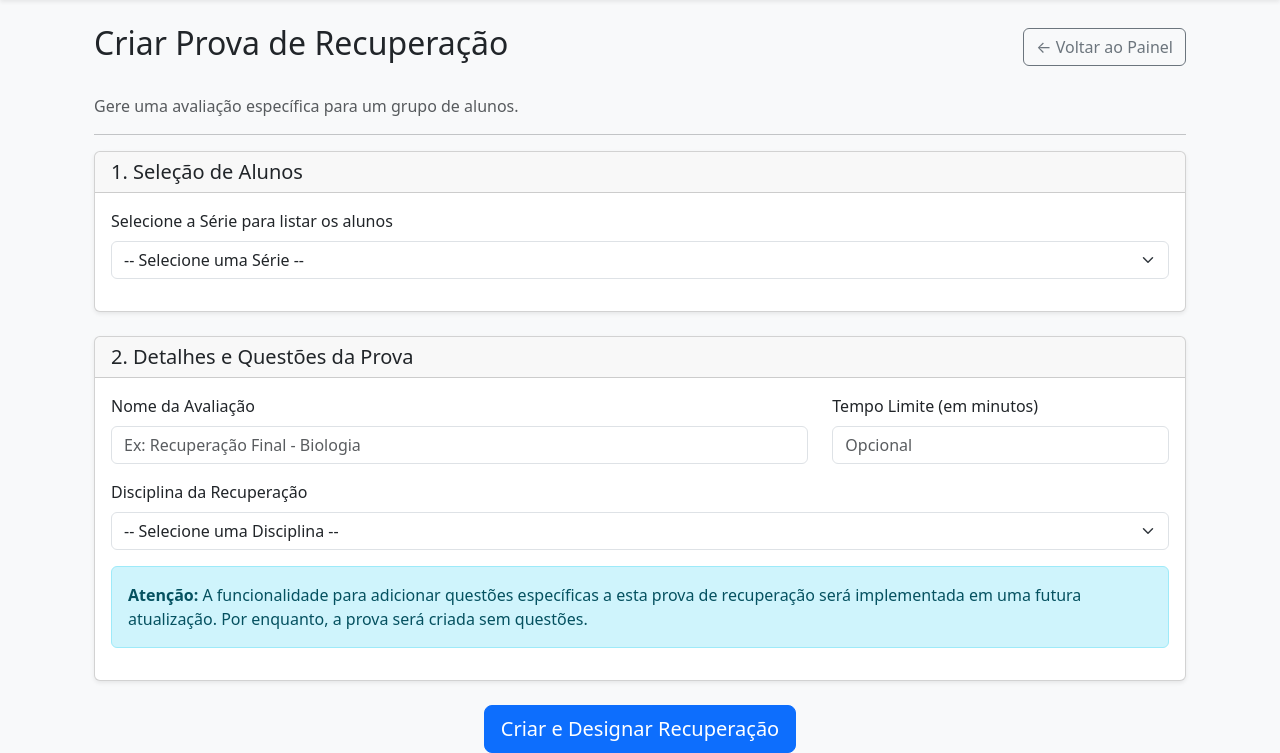
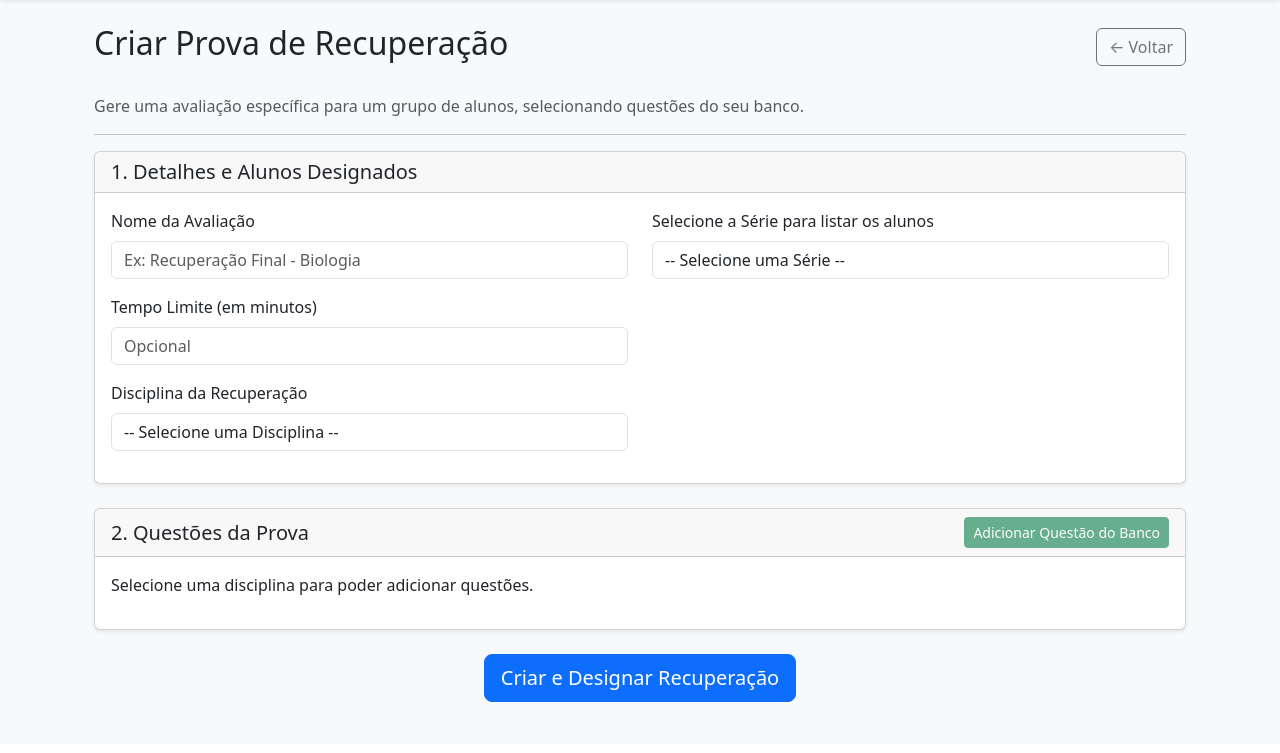
Before and after one commit to ManoelJoseFeitosa/onlinetests, a Flask app: template site/templates/app/criar_recuperacao.html in a window 1280 px wide. Shown: the part 56-809 px from the top of the page. After the commit the page ends 758 px from the top, so only its background shows below. Run offline with Flask 3, Linux system fonts and the light colour scheme; the template is opened without the code that fills it: values that come from a table or form of the project are taken from there, others are empty; tables that the repository leaves empty hold one stand-in row (values such as "Sample post").

Commit message:
feat: Implementa seleção de questões para provas de recuperação

```diff
--- a/main.py
+++ b/main.py
@@ -940,15 +940,125 @@ def detalhes_modelo_avaliacao(modelo_id):
     # ... Lógica de detalhes ...
     return render_template('app/detalhes_modelo_avaliacao.html') # Simplificado
 
+@main_routes.route('/api/buscar-questoes')
+@login_required
+@role_required('professor', 'coordenador')
+def buscar_questoes():
+    """
+    Endpoint de API para buscar questões no banco de dados com base em filtros.
+    Retorna os resultados em formato JSON para serem usados com JavaScript.
+    """
+    try:
+        disciplina_id = request.args.get('disciplina_id', type=int)
+        assunto = request.args.get('assunto', '', type=str)
+        nivel = request.args.get('nivel', '', type=str)
+
+        if not disciplina_id:
+            return jsonify({'error': 'O ID da disciplina é obrigatório.'}), 400
+
+        # Constrói a query base
+        query = Questao.query.join(Disciplina).filter(
+            Disciplina.escola_id == current_user.escola_id,
+            Questao.disciplina_id == disciplina_id
+        )
+
+        # Aplica filtros adicionais se eles foram fornecidos
+        if assunto:
+            query = query.filter(Questao.assunto.ilike(f'%{assunto}%'))
+        if nivel:
+            query = query.filter(Questao.nivel == nivel)
+
+        questoes_encontradas = query.order_by(Questao.assunto).limit(50).all()
+
+        # Formata os resultados para JSON
+        resultados = []
+        for q in questoes_encontradas:
+            # Pega os 150 primeiros caracteres do texto para preview
+            texto_preview = (q.texto[:150] + '...') if len(q.texto) > 150 else q.texto
+            resultados.append({
+                'id': q.id,
+                'assunto': q.assunto,
+                'nivel': q.nivel.capitalize(),
+                'texto_preview': texto_preview
+            })
+
+        return jsonify(resultados)
+
+    except Exception as e:
+        print(f"ERRO AO BUSCAR QUESTÕES: {e}")
+        return jsonify({'error': 'Ocorreu um erro interno no servidor.'}), 500
+
 @main_routes.route('/criar-recuperacao', methods=['GET', 'POST'])
 @login_required
 @role_required('professor', 'coordenador')
 def criar_recuperacao():
+    ano_letivo_ativo = AnoLetivo.query.filter_by(escola_id=current_user.escola_id, status='ativo').first()
+    if not ano_letivo_ativo:
+        flash('Não é possível criar avaliações sem um ano letivo ativo.', 'warning')
+        return redirect(url_for('main_routes.dashboard'))
+
     if request.method == 'POST':
-        # ... Lógica de criar recuperação ...
-        return redirect(url_for('main_routes.listar_modelos_avaliacao'))
-    # ... Lógica GET ...
-    return render_template('app/criar_recuperacao.html') # Simplificado
+        try:
+            nome_avaliacao = request.form.get('nome_avaliacao')
+            disciplina_id = request.form.get('disciplina_id', type=int)
+            serie_id = request.form.get('serie_id', type=int)
+            alunos_ids = request.form.getlist('alunos_ids', type=int)
+            tempo_limite_str = request.form.get('tempo_limite')
+            tempo_limite = int(tempo_limite_str) if tempo_limite_str and tempo_limite_str.isdigit() else None
+
+            # ### ALTERAÇÃO PRINCIPAL AQUI ###
+            # Captura a lista de IDs das questões selecionadas no formulário
+            questoes_ids = request.form.getlist('questoes_ids', type=int)
+
+            if not all([nome_avaliacao, disciplina_id, serie_id, alunos_ids]):
+                flash('Nome, disciplina, série e ao menos um aluno são obrigatórios.', 'danger')
+                return redirect(url_for('main_routes.criar_recuperacao'))
+
+            # Valida e busca os objetos do banco de dados
+            alunos_selecionados = Usuario.query.filter(Usuario.id.in_(alunos_ids)).all()
+            # Garante que as questões selecionadas pertencem à escola do usuário
+            questoes_selecionadas = Questao.query.join(Disciplina).filter(
+                Questao.id.in_(questoes_ids),
+                Disciplina.escola_id == current_user.escola_id
+            ).all()
+
+            # Garante que o número de questões encontradas é o mesmo que o de IDs enviados
+            if len(questoes_selecionadas) != len(questoes_ids):
+                flash('Uma ou mais questões selecionadas são inválidas. Tente novamente.', 'danger')
+                return redirect(url_for('main_routes.criar_recuperacao'))
+
+            nova_recuperacao = Avaliacao(
+                nome=nome_avaliacao,
+                tipo='recuperacao',
+                tempo_limite=tempo_limite,
+                disciplina_id=disciplina_id,
+                serie_id=serie_id,
+                criador_id=current_user.id,
+                escola_id=current_user.escola_id,
+                ano_letivo_id=ano_letivo_ativo.id,
+                is_dinamica=False
+            )
+
+            nova_recuperacao.questoes = questoes_selecionadas
+            nova_recuperacao.alunos_designados = alunos_selecionados
+
+            db.session.add(nova_recuperacao)
+            db.session.commit()
+
+            log_audit('RECOVERY_ASSESSMENT_CREATED', target_obj=nova_recuperacao, details={'num_questoes': len(questoes_ids)})
+            flash(f'Prova de recuperação "{nome_avaliacao}" criada e designada com sucesso!', 'success')
+            return redirect(url_for('main_routes.listar_modelos_avaliacao'))
+
+        except Exception as e:
+            db.session.rollback()
+            flash(f'Ocorreu um erro ao criar a prova de recuperação: {e}', 'danger')
+            return redirect(url_for('main_routes.criar_recuperacao'))
+
+    # Lógica para o método GET
+    series = Serie.query.filter_by(escola_id=current_user.escola_id).order_by(Serie.nome).all()
+    disciplinas = Disciplina.query.filter_by(escola_id=current_user.escola_id).order_by(Disciplina.nome).all()
+
+    return render_template('app/criar_recuperacao.html', series=series, disciplinas=disciplinas)
 
 @main_routes.route('/avaliacoes')
 @login_required
--- a/site/templates/app/criar_recuperacao.html
+++ b/site/templates/app/criar_recuperacao.html
@@ -1,66 +1,74 @@
-{% extends 'app/base.html' %}
+{% extends "app/base.html" %}
+
 {% block title %}Criar Prova de Recuperação{% endblock %}
 
 {% block content %}
 <div class="container mt-4">
     <div class="d-flex justify-content-between align-items-center mb-4">
         <h2>Criar Prova de Recuperação</h2>
-        <a href="{{ url_for('dashboard') }}" class="btn btn-outline-secondary">&larr; Voltar ao Painel</a>
+        <a href="{{ url_for('main_routes.listar_modelos_avaliacao') }}" class="btn btn-outline-secondary">&larr; Voltar</a>
     </div>
-    <p class="text-muted">Gere uma avaliação específica para um grupo de alunos.</p>
+    <p class="text-muted">Gere uma avaliação específica para um grupo de alunos, selecionando questões do seu banco.</p>
     <hr>
 
-    <form method="POST">
-        <!-- Card para Seleção de Alunos -->
+    <form method="POST" action="{{ url_for('main_routes.criar_recuperacao') }}" id="form-recuperacao">
+
+        <!-- Card para Seleção de Alunos e Detalhes -->
         <div class="card shadow-sm mb-4">
-            <div class="card-header"><h5 class="mb-0">1. Seleção de Alunos</h5></div>
+            <div class="card-header"><h5 class="mb-0">1. Detalhes e Alunos Designados</h5></div>
             <div class="card-body">
-                <div class="mb-3">
-                    <label for="serie_id_alunos" class="form-label">Selecione a Série para listar os alunos</label>
-                    <!-- Este select agora tem um nome diferente para não conflitar, ele serve apenas para o filtro -->
-                    <select id="serie_id_alunos" class="form-select" required>
+                <div class="row">
+                    <div class="col-md-6">
+                        <div class="form-group mb-3">
+                            <label for="nome_avaliacao" class="form-label">Nome da Avaliação</label>
+                            <input type="text" name="nome_avaliacao" id="nome_avaliacao" class="form-control" required placeholder="Ex: Recuperação Final - Biologia">
+                        </div>
+                        <div class="form-group mb-3">
+                            <label for="tempo_limite" class="form-label">Tempo Limite (em minutos)</label>
+                            <input type="number" class="form-control" id="tempo_limite" name="tempo_limite" placeholder="Opcional">
+                        </div>
+                        <div class="form-group mb-3">
+                            <label for="disciplina_id" class="form-label">Disciplina da Recuperação</label>
+                            <select class="form-control" id="disciplina_id" name="disciplina_id" required>
+                                <option value="" selected disabled>-- Selecione uma Disciplina --</option>
+                                {% for disciplina in disciplinas %}
+                                <option value="{{ disciplina.id }}">{{ disciplina.nome }}</option>
+                                {% endfor %}
+                            </select>
+                        </div>
+                    </div>
+                    <div class="col-md-6">
+                        <div class="form-group mb-3">
+                            <label for="serie_id" class="form-label">Selecione a Série para listar os alunos</label>
+                            <select id="serie_id" name="serie_id" class="form-control" required>
                                 <option value="" selected disabled>-- Selecione uma Série --</option>
                                 {% for serie in series %}<option value="{{ serie.id }}">{{ serie.nome }}</option>{% endfor %}
                             </select>
                         </div>
                         <div id="lista_alunos_container" class="border p-3 rounded" style="display:none;">
-                    <label class="form-label fw-bold">Alunos para Recuperação (marque todos que precisar)</label>
+                            <label class="form-label fw-bold">Alunos para Recuperação</label>
                             <div id="checkbox_alunos" class="mt-2" style="max-height: 200px; overflow-y: auto;">
                                 <!-- Alunos serão inseridos aqui pelo JavaScript -->
                             </div>
                         </div>
                     </div>
                 </div>
-
-        <!-- Card para Detalhes da Prova -->
-        <div class="card shadow-sm">
-            <div class="card-header"><h5 class="mb-0">2. Detalhes e Questões da Prova</h5></div>
-            <div class="card-body">
-                <div class="row">
-                    <div class="col-md-8 mb-3">
-                        <label for="nome_avaliacao" class="form-label">Nome da Avaliação</label>
-                        <input type="text" name="nome_avaliacao" id="nome_avaliacao" class="form-control" required placeholder="Ex: Recuperação Final - Biologia">
-                    </div>
-                    <!-- CAMPO DE TEMPO LIMITE ADICIONADO -->
-                    <div class="col-md-4 mb-3">
-                        <label for="tempo_limite" class="form-label">Tempo Limite (em minutos)</label>
-                        <input type="number" class="form-control" id="tempo_limite" name="tempo_limite" placeholder="Opcional">
             </div>
         </div>
-                <!-- CAMPO DE DISCIPLINA ADICIONADO -->
-                <div class="mb-3">
-                     <label for="disciplina_id" class="form-label">Disciplina da Recuperação</label>
-                     <select class="form-select" id="disciplina_id" name="disciplina_id" required>
-                         <option value="" selected disabled>-- Selecione uma Disciplina --</option>
-                          {% for disciplina in disciplinas %}
-                             <option value="{{ disciplina.id }}">{{ disciplina.nome }}</option>
-                         {% endfor %}
-                     </select>
+
+        <!-- Card para Questões da Prova -->
+        <div class="card shadow-sm mb-4">
+            <div class="card-header d-flex justify-content-between align-items-center">
+                <h5 class="mb-0">2. Questões da Prova</h5>
+                <button type="button" class="btn btn-sm btn-success" data-toggle="modal" data-target="#modalBuscarQuestoes" id="btn-abrir-modal" disabled>
+                    <i class="fas fa-plus"></i> Adicionar Questão do Banco
+                </button>
             </div>
-                 <!-- AVISO SOBRE QUESTÕES -->
-                <div class="alert alert-info mt-3">
-                    <strong>Atenção:</strong> A funcionalidade para adicionar questões específicas a esta prova de recuperação será implementada em uma futura atualização. Por enquanto, a prova será criada sem questões.
-                </div>
+            <div class="card-body">
+                <p id="aviso-questoes">Selecione uma disciplina para poder adicionar questões.</p>
+                <ul class="list-group" id="lista-questoes-selecionadas">
+                    <!-- Questões selecionadas aparecerão aqui -->
+                </ul>
             </div>
         </div>
 
@@ -70,57 +78,172 @@
         </div>
     </form>
 </div>
+
+<!-- Modal de Busca de Questões -->
+<div class="modal fade" id="modalBuscarQuestoes" tabindex="-1" role="dialog" aria-labelledby="modalLabel" aria-hidden="true">
+    <div class="modal-dialog modal-xl" role="document">
+        <div class="modal-content">
+            <div class="modal-header">
+                <h5 class="modal-title" id="modalLabel">Buscar Questões no Banco</h5>
+                <button type="button" class="close" data-dismiss="modal" aria-label="Close">
+                    <span aria-hidden="true">&times;</span>
+                </button>
+            </div>
+            <div class="modal-body">
+                <!-- Filtros de Busca -->
+                <div class="row mb-3">
+                    <div class="col-md-8">
+                        <label for="filtro-assunto">Assunto</label>
+                        <input type="text" id="filtro-assunto" class="form-control" placeholder="Digite para filtrar por assunto...">
+                    </div>
+                    <div class="col-md-4">
+                        <label for="filtro-nivel">Nível</label>
+                        <select id="filtro-nivel" class="form-control">
+                            <option value="">Todos</option>
+                            <option value="facil">Fácil</option>
+                            <option value="media">Média</option>
+                            <option value="dificil">Difícil</option>
+                        </select>
+                    </div>
+                </div>
+                <button type="button" class="btn btn-info mb-3" id="btn-buscar-questoes">Buscar</button>
+                <hr>
+                <!-- Resultados da Busca -->
+                <div id="container-resultados-busca" style="max-height: 400px; overflow-y: auto;">
+                    <p>Nenhuma busca realizada.</p>
+                </div>
+            </div>
+            <div class="modal-footer">
+                <button type="button" class="btn btn-secondary" data-dismiss="modal">Fechar</button>
+            </div>
+        </div>
+    </div>
+</div>
 {% endblock %}
 
 {% block scripts %}
+{{ super() }}
 <script>
-document.addEventListener('DOMContentLoaded', function() {
-    const serieSelect = document.getElementById('serie_id_alunos');
-    const containerAlunos = document.getElementById('lista_alunos_container');
-    const checkboxContainer = document.getElementById('checkbox_alunos');
+$(document).ready(function() {
+    let questoesSelecionadasIds = new Set();
 
-    // Adiciona um campo hidden para armazenar o serie_id para o formulário
-    const hiddenSerieIdInput = document.createElement('input');
-    hiddenSerieIdInput.type = 'hidden';
-    hiddenSerieIdInput.name = 'serie_id';
-    document.querySelector('form').appendChild(hiddenSerieIdInput);
+    // Habilita o botão de adicionar questões apenas quando uma disciplina é selecionada
+    $('#disciplina_id').on('change', function() {
+        const disciplinaId = $(this).val();
+        if (disciplinaId) {
+            $('#btn-abrir-modal').prop('disabled', false);
+            $('#aviso-questoes').hide();
+        } else {
+            $('#btn-abrir-modal').prop('disabled', true);
+            $('#aviso-questoes').show();
+        }
+    });
 
-    serieSelect.addEventListener('change', function() {
-        const serieId = this.value;
-        hiddenSerieIdInput.value = serieId; // Atualiza o valor do campo hidden
+    // Carrega alunos quando a série muda
+    $('#serie_id').on('change', function() {
+        const serieId = $(this).val();
+        const containerAlunos = $('#lista_alunos_container');
+        const checkboxContainer = $('#checkbox_alunos');
+
+        checkboxContainer.html(''); // Limpa a lista anterior
 
         if (!serieId) {
-            containerAlunos.style.display = 'none';
+            containerAlunos.hide();
             return;
         }
 
-        checkboxContainer.innerHTML = '<p>Carregando alunos...</p>';
-        containerAlunos.style.display = 'block';
+        checkboxContainer.html('<p>Carregando alunos...</p>');
+        containerAlunos.show();
 
-        fetch(`/api/alunos_por_serie/${serieId}`)
-            .then(response => response.ok ? response.json() : Promise.reject('Erro de rede'))
-            .then(data => {
-                checkboxContainer.innerHTML = '';
+        // Usamos a rota de API que já existe
+        $.get(`{{ url_for('main_routes.api_alunos_por_serie', serie_id=0) }}`.replace('0', serieId), function(data) {
+            checkboxContainer.empty();
             if (data.alunos && data.alunos.length > 0) {
-                    data.alunos.forEach(aluno => {
-                        const div = document.createElement('div');
-                        div.classList.add('form-check');
-                        div.innerHTML = `
+                data.alunos.forEach(function(aluno) {
+                    const checkboxHtml = `
+                        <div class="form-check">
                             <input class="form-check-input" type="checkbox" name="alunos_ids" value="${aluno.id}" id="aluno_${aluno.id}">
                             <label class="form-check-label" for="aluno_${aluno.id}">
                                 ${aluno.nome}
                             </label>
+                        </div>
                     `;
-                        checkboxContainer.appendChild(div);
+                    checkboxContainer.append(checkboxHtml);
                 });
             } else {
-                    checkboxContainer.innerHTML = '<p class="text-danger">Nenhum aluno encontrado nesta série.</p>';
+                checkboxContainer.html('<p class="text-danger">Nenhum aluno encontrado nesta série.</p>');
             }
-            })
-            .catch(error => {
-                console.error("Erro ao buscar alunos:", error);
-                checkboxContainer.innerHTML = '<p class="text-danger">Ocorreu um erro ao carregar os alunos.</p>';
+        }).fail(function() {
+            checkboxContainer.html('<p class="text-danger">Ocorreu um erro ao carregar os alunos.</p>');
         });
+    });
+
+    // Lógica de busca de questões no modal
+    $('#btn-buscar-questoes').on('click', function() {
+        const disciplinaId = $('#disciplina_id').val();
+        const assunto = $('#filtro-assunto').val();
+        const nivel = $('#filtro-nivel').val();
+        const containerResultados = $('#container-resultados-busca');
+
+        containerResultados.html('<p>Buscando...</p>');
+
+        $.get('{{ url_for("main_routes.buscar_questoes") }}', { disciplina_id: disciplinaId, assunto: assunto, nivel: nivel }, function(data) {
+            containerResultados.empty();
+            if (data.error) {
+                containerResultados.html(`<p class="text-danger">${data.error}</p>`);
+                return;
+            }
+            if (data.length > 0) {
+                const table = $('<table class="table table-hover"></table>');
+                table.append('<thead><tr><th>Assunto</th><th>Nível</th><th>Início do Enunciado</th><th>Ação</th></tr></thead>');
+                const tbody = $('<tbody></tbody>');
+                data.forEach(function(q) {
+                    const isAdded = questoesSelecionadasIds.has(q.id);
+                    const btnHtml = `<button type="button" class="btn btn-sm btn-primary btn-adicionar-questao" data-id="${q.id}" ${isAdded ? 'disabled' : ''}>${isAdded ? 'Adicionada' : 'Adicionar'}</button>`;
+                    tbody.append(`<tr><td>${q.assunto}</td><td>${q.nivel}</td><td>${q.texto_preview}</td><td>${btnHtml}</td></tr>`);
+                });
+                table.append(tbody);
+                containerResultados.append(table);
+            } else {
+                containerResultados.html('<p>Nenhuma questão encontrada com os filtros informados.</p>');
+            }
+        });
+    });
+
+    // Adicionar questão à lista principal
+    $(document).on('click', '.btn-adicionar-questao', function() {
+        const btn = $(this);
+        const questaoId = btn.data('id');
+
+        questoesSelecionadasIds.add(questaoId);
+        btn.prop('disabled', true).text('Adicionada');
+
+        const questaoTexto = btn.closest('tr').find('td:nth-child(3)').text();
+        const questaoAssunto = btn.closest('tr').find('td:first').text();
+        const listItem = `
+            <li class="list-group-item d-flex justify-content-between align-items-center" id="q-item-${questaoId}">
+                <div>
+                    <strong>${questaoAssunto}</strong><br>
+                    <small>${questaoTexto}</small>
+                </div>
+                <button type="button" class="btn btn-sm btn-danger btn-remover-questao" data-id="${questaoId}">&times;</button>
+            </li>
+        `;
+        $('#lista-questoes-selecionadas').append(listItem);
+
+        $('#form-recuperacao').append(`<input type="hidden" name="questoes_ids" value="${questaoId}" id="q-input-${questaoId}">`);
+    });
+
+    // Remover questão da lista principal
+    $(document).on('click', '.btn-remover-questao', function() {
+        const questaoId = $(this).data('id');
+
+        questoesSelecionadasIds.delete(questaoId);
+
+        $(`#q-item-${questaoId}`).remove();
+        $(`#q-input-${questaoId}`).remove();
+
+        $(`.btn-adicionar-questao[data-id="${questaoId}"]`).prop('disabled', false).text('Adicionar');
     });
 });
 </script>
```
Lines whose indentation alone changed are shown as unchanged.
